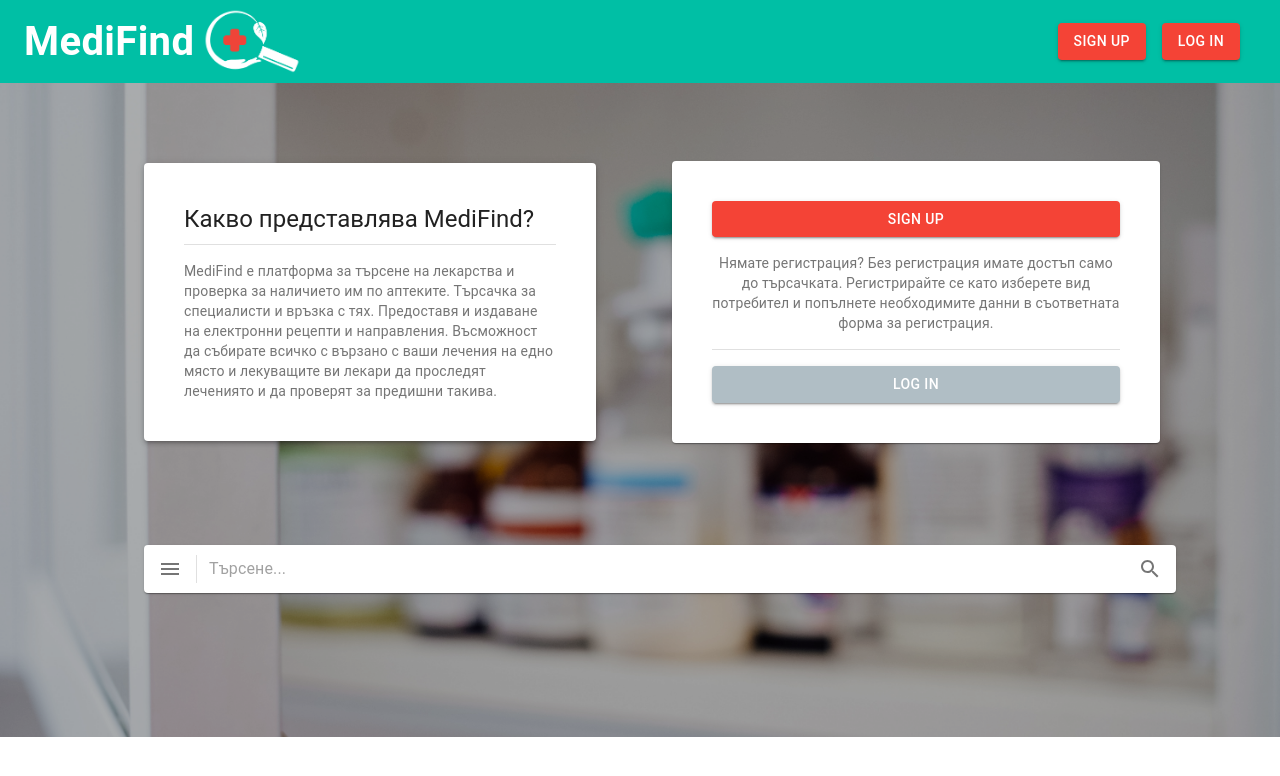
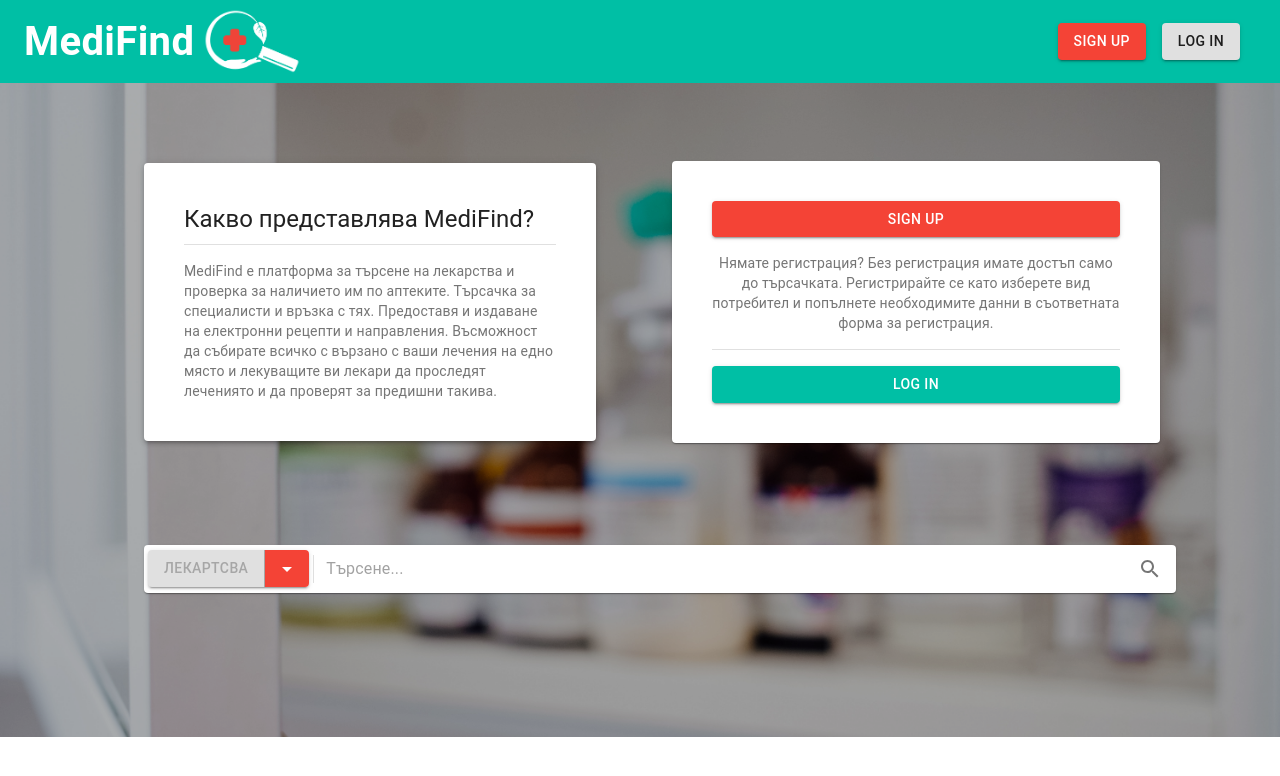
Before and after one commit to niamiteva/MediFind, a React (Create React App) app in the folder client-app/: page / in a window 1280 px wide. Shown: the top 776 px of the page. Built offline with nearby package versions, Linux system fonts and the light colour scheme; the HTML template or start-up script is replaced by a standard one.

Commit message:
search by category => selector

```diff
--- a/client-app/src/components/base/Home/HomeContents/HomePageCards/SignUpInvitation.js
+++ b/client-app/src/components/base/Home/HomeContents/HomePageCards/SignUpInvitation.js
@@ -11,7 +11,6 @@
   signup: {
     marginBottom: theme.spacing(2),
     width: '100%',
-    background: '#F44336',
     color: '#fff'
   },
   signuptext: {
@@ -21,7 +20,6 @@
   login: {
       marginTop: theme.spacing(2),
       width: '100%',
-      background: '#B0BEC5',
       color: '#fff'
   },
 }));
@@ -34,7 +32,7 @@
       <Grid container>
         <Grid item md={12}>
           <Link to="/signup">
-            <Button className={classes.signup} variant="contained">Sign up</Button>
+            <Button className={classes.signup} color="secondary" variant="contained">Sign up</Button>
           </Link>
         </Grid>
       </Grid>
@@ -45,7 +43,7 @@
       <Grid container>
         <Grid item md={12}>
           <Link to="/login">
-            <Button className={classes.login} variant="contained">Log In</Button>
+            <Button className={classes.login} color="primary" variant="contained">Log In</Button>
           </Link>
         </Grid>
       </Grid>
--- a/client-app/src/components/base/Menu.js
+++ b/client-app/src/components/base/Menu.js
@@ -52,7 +52,7 @@
               </Button>
             </Link>
             <Link to="/login">
-              <Button className={classes.menuButton} color="secondary" variant="contained">Log In
+              <Button className={classes.menuButton} variant="contained">Log In
               </Button>
             </Link>
           </span>)
--- a/client-app/src/components/searchBar/SearchBar.js
+++ b/client-app/src/components/searchBar/SearchBar.js
@@ -1,9 +1,9 @@
 import React, {useState} from 'react';
 import { makeStyles } from '@material-ui/core/styles';
-import MenuIcon from '@material-ui/icons/Menu';
 import SearchIcon from '@material-ui/icons/Search';
 import {Divider, IconButton, InputBase, Paper } from '@material-ui/core';
 import {Link} from 'react-router-dom';
+import CategoriesMenu from './categories/CategoriesMenu';
 
 const useStyles = makeStyles((theme) => ({
   search: {
@@ -31,7 +31,7 @@
 
 export default function SearchBar(){
   const classes = useStyles();
-
+  const [category, setCategory] = useState("remedy");
   const [values, setValues] = useState({
     searchText: '',
   });
@@ -42,9 +42,7 @@
 
   return (
     <Paper component="form" className={classes.search}>
-      <IconButton className={classes.iconButton} aria-label="menu">
-        <MenuIcon />
-      </IconButton>
+      <CategoriesMenu changeCategory={setCategory} category={category}/>
       <Divider className={classes.divider} orientation="vertical" />
       <InputBase
         className={classes.input}
@@ -53,7 +51,7 @@
         id="search" type="search"
         value={values.searchText} onChange={handleChange('searchText')}
       />
-      <Link to={"/search/remedy?q=" + values.searchText }>
+      <Link to={"/search/"+ category +"?q=" + values.searchText }>
         <IconButton className={classes.iconButton} aria-label="searchText">
           <SearchIcon />
         </IconButton>
--- /dev/null
+++ b/client-app/src/components/searchBar/categories/CategoriesMenu.js
@@ -0,0 +1,108 @@
+import React from "react";
+import Button from "@material-ui/core/Button";
+import ButtonGroup from "@material-ui/core/ButtonGroup";
+import ArrowDropDownIcon from "@material-ui/icons/ArrowDropDown";
+import ClickAwayListener from "@material-ui/core/ClickAwayListener";
+import Grow from "@material-ui/core/Grow";
+import Paper from "@material-ui/core/Paper";
+import Popper from "@material-ui/core/Popper";
+import MenuItem from "@material-ui/core/MenuItem";
+import MenuList from "@material-ui/core/MenuList";
+
+const options = [
+  "Специалисти",
+  "Лекартсва",
+];
+
+export default function CategoriesMenu({setCategory, category}) {
+  const [open, setOpen] = React.useState(false);
+  const anchorRef = React.useRef(null);
+  const [selectedIndex, setSelectedIndex] = React.useState(1);
+
+  const changeCategory = (name) =>{
+    switch (name) {
+      case "Специалисти": setCategory("doctors");
+        break;
+      case "Лекарства": setCategory("remedy");
+        break;
+      default: setCategory("remedy")
+        break;
+    }
+  }
+
+  const handleMenuItemClick = (event, index) => {
+    setSelectedIndex(index);
+    setOpen(false);
+    changeCategory(options[index]);
+  };
+
+  const handleToggle = () => {
+    setOpen((prevOpen) => !prevOpen);
+  };
+
+  const handleClose = (event) => {
+    if (anchorRef.current && anchorRef.current.contains(event.target)) {
+      return;
+    }
+
+    setOpen(false);
+  };
+
+  return (
+    <div>
+      <ButtonGroup
+        variant="contained"
+        color="secondary"
+        ref={anchorRef}
+        aria-label="split button"
+      >
+        <Button disabled>{options[selectedIndex]}</Button>
+        <Button
+          color="secondary"
+          size="small"
+          aria-controls={open ? "split-button-menu" : undefined}
+          aria-expanded={open ? "true" : undefined}
+          aria-label="select merge strategy"
+          aria-haspopup="menu"
+          onClick={handleToggle}
+        >
+          <ArrowDropDownIcon />
+        </Button>
+      </ButtonGroup>
+      <Popper
+        open={open}
+        anchorEl={anchorRef.current}
+        role={undefined}
+        transition
+        disablePortal
+      >
+        {({ TransitionProps, placement }) => (
+          <Grow
+            {...TransitionProps}
+            style={{
+              transformOrigin:
+                placement === "bottom" ? "center top" : "center bottom",
+            }}
+          >
+            <Paper>
+              <ClickAwayListener onClickAway={handleClose}>
+                <MenuList id="split-button-menu">
+                  {options.map((option, index) => (
+                    <MenuItem
+                      key={option}
+                      disabled={index === 2}
+                      selected={index === selectedIndex}
+                      onClick={(event) => handleMenuItemClick(event, index)}
+                    >
+                      {option}
+                    </MenuItem>
+                  ))}
+                </MenuList>
+              </ClickAwayListener>
+            </Paper>
+          </Grow>
+        )}
+      </Popper>
+    </div>
+  );
+}
--- /dev/null
+++ b/client-app/src/react-app-env.d.ts
@@ -0,0 +1 @@
+/// <reference types="react-scripts" />
```
